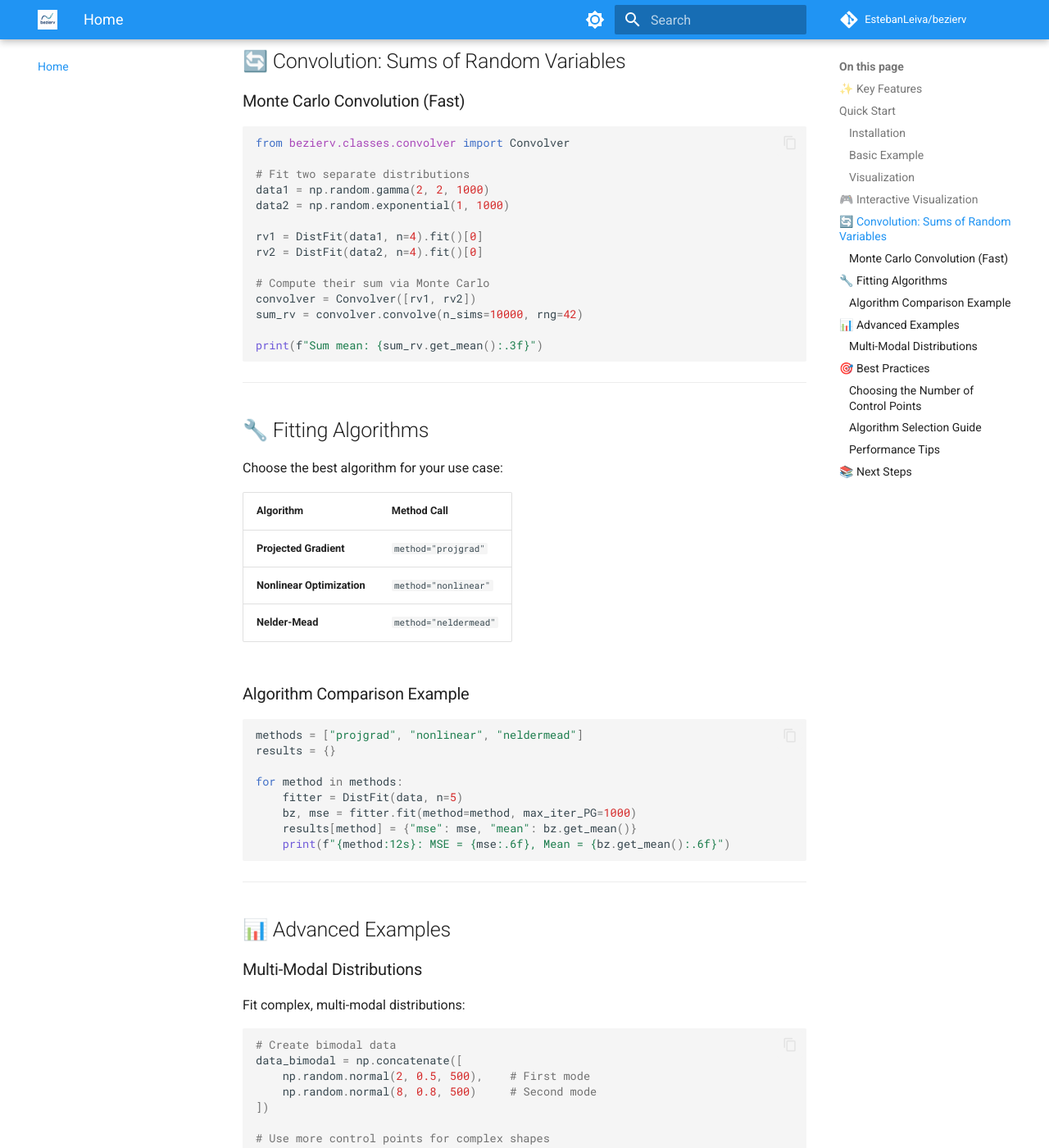
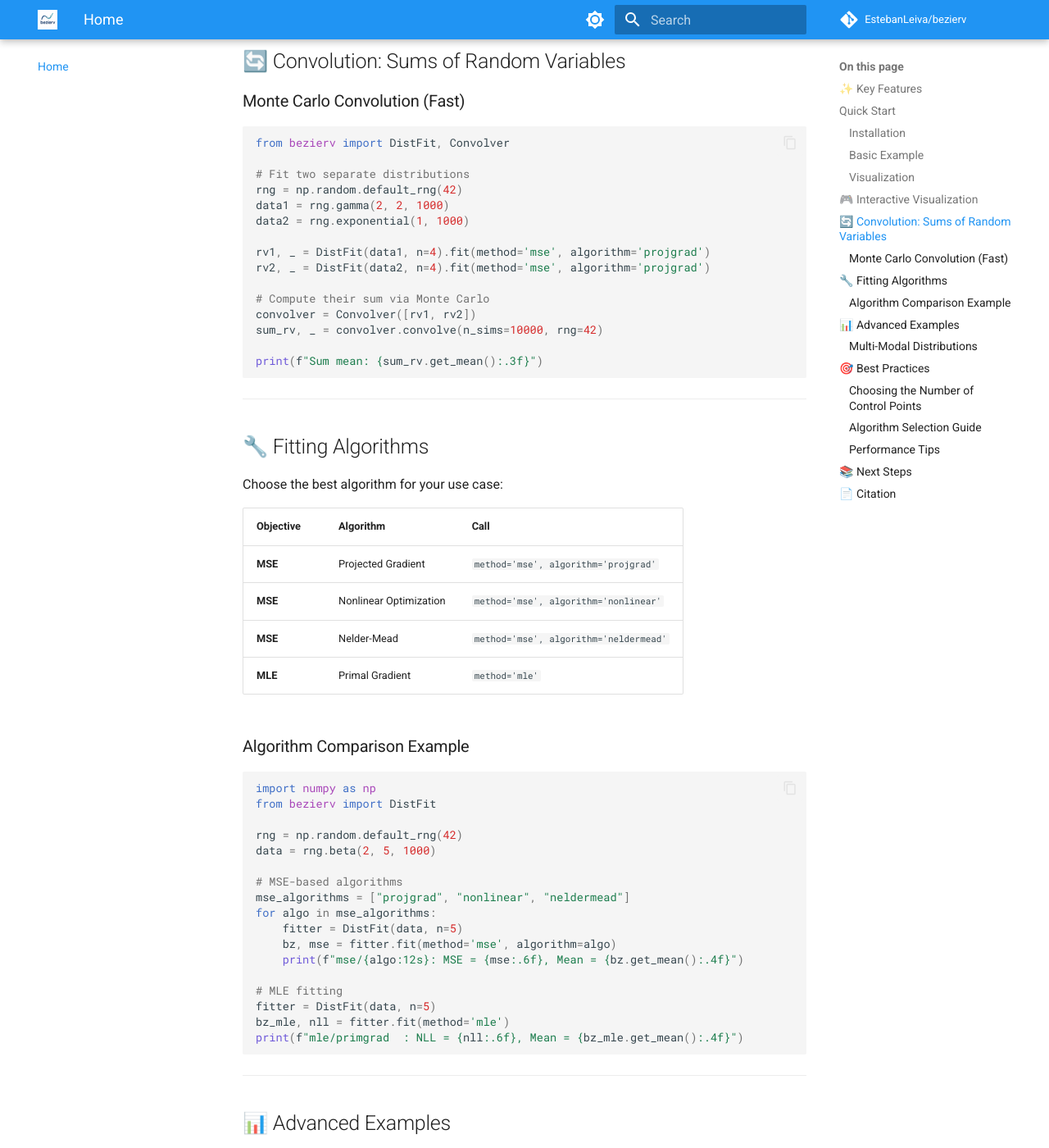
Before and after one commit to EstebanLeiva/bezierv, an MkDocs documentation site: the page built from docs/index.md, in a window 1280 px wide and 1400 px high, scrolled down 2781 px. Shown: the whole window at 82% size. Built offline with MkDocs 1.6.1 and Material for MkDocs 9.7.7, drawn with Linux system fonts in a browser that asks for light colours; comment, search, counter and statistics services are not loaded; some of the changed text lies outside the part shown.

Commit message:
Update documentation

````diff
--- a/bezierv/__init__.py
+++ b/bezierv/__init__.py
@@ -0,0 +1,5 @@
+from bezierv.classes.bezierv import Bezierv
+from bezierv.classes.distfit import DistFit
+from bezierv.classes.convolver import Convolver
+
+__all__ = ["Bezierv", "DistFit", "Convolver"]
--- a/docs/index.md
+++ b/docs/index.md
@@ -14,7 +14,7 @@
 ## ✨ Key Features
 
 - **🎯 Flexible Fitting**: Adapt to any continuous distribution shape
-- **⚡ Multiple Algorithms**: Choose from 4 optimization methods
+- **⚡ Multiple Algorithms**: 3 MSE algorithms (projgrad, nonlinear, neldermead) plus MLE fitting
 - **🔄 Convolution Support**: Compute sums of random variables exactly or via Monte Carlo
 - **🎮 Interactive Tools**: Browser-based curve editor with real-time updates
 - **📊 Rich Visualization**: Built-in plotting for CDFs, PDFs, and control points
@@ -38,15 +38,15 @@ Fit a Bézier distribution to your data in just a few lines:
 
 ```python
 import numpy as np
-from bezierv.classes.distfit import DistFit
+from bezierv import DistFit
 
 # Generate sample data (replace with your own)
-np.random.seed(42)
-data = np.random.beta(2, 5, 1000)  # Skewed distribution
+rng = np.random.default_rng(42)
+data = rng.beta(2, 5, 1000)  # Skewed distribution
 
 # Fit Bézier distribution
 fitter = DistFit(data, n=5)  # 5 control segments (6 control points)
-bezier_rv, mse = fitter.fit(method="projgrad")
+bezier_rv, mse = fitter.fit(method='mse', algorithm='projgrad')
 
 print(f"Fit completed with MSE: {mse:.6f}")
 
@@ -121,18 +121,19 @@ This opens an interactive tool in your browser where you can:
 ### Monte Carlo Convolution (Fast)
 
 ```python
-from bezierv.classes.convolver import Convolver
+from bezierv import DistFit, Convolver
 
 # Fit two separate distributions
-data1 = np.random.gamma(2, 2, 1000)
-data2 = np.random.exponential(1, 1000)
+rng = np.random.default_rng(42)
+data1 = rng.gamma(2, 2, 1000)
+data2 = rng.exponential(1, 1000)
 
-rv1 = DistFit(data1, n=4).fit()[0]
-rv2 = DistFit(data2, n=4).fit()[0]
+rv1, _ = DistFit(data1, n=4).fit(method='mse', algorithm='projgrad')
+rv2, _ = DistFit(data2, n=4).fit(method='mse', algorithm='projgrad')
 
 # Compute their sum via Monte Carlo
 convolver = Convolver([rv1, rv2])
-sum_rv = convolver.convolve(n_sims=10000, rng=42)
+sum_rv, _ = convolver.convolve(n_sims=10000, rng=42)
 
 print(f"Sum mean: {sum_rv.get_mean():.3f}")
 ```
@@ -143,23 +144,33 @@ print(f"Sum mean: {sum_rv.get_mean():.3f}")
 
 Choose the best algorithm for your use case:
 
-| Algorithm | Method Call |
-|-----------|-------------|
-| **Projected Gradient** | `method="projgrad"` |
-| **Nonlinear Optimization** | `method="nonlinear"` |
-| **Nelder-Mead** | `method="neldermead"` |
+| Objective | Algorithm | Call |
+|-----------|-----------|------|
+| **MSE** | Projected Gradient | `method='mse', algorithm='projgrad'` |
+| **MSE** | Nonlinear Optimization | `method='mse', algorithm='nonlinear'` |
+| **MSE** | Nelder-Mead | `method='mse', algorithm='neldermead'` |
+| **MLE** | Primal Gradient | `method='mle'` |
 
 ### Algorithm Comparison Example
 
 ```python
-methods = ["projgrad", "nonlinear", "neldermead"]
-results = {}
+import numpy as np
+from bezierv import DistFit
 
-for method in methods:
+rng = np.random.default_rng(42)
+data = rng.beta(2, 5, 1000)
+
+# MSE-based algorithms
+mse_algorithms = ["projgrad", "nonlinear", "neldermead"]
+for algo in mse_algorithms:
     fitter = DistFit(data, n=5)
-    bz, mse = fitter.fit(method=method, max_iter_PG=1000)
-    results[method] = {"mse": mse, "mean": bz.get_mean()}
-    print(f"{method:12s}: MSE = {mse:.6f}, Mean = {bz.get_mean():.6f}")
+    bz, mse = fitter.fit(method='mse', algorithm=algo)
+    print(f"mse/{algo:12s}: MSE = {mse:.6f}, Mean = {bz.get_mean():.4f}")
+
+# MLE fitting
+fitter = DistFit(data, n=5)
+bz_mle, nll = fitter.fit(method='mle')
+print(f"mle/primgrad  : NLL = {nll:.6f}, Mean = {bz_mle.get_mean():.4f}")
 ```
 
 ---
@@ -179,7 +190,7 @@ data_bimodal = np.concatenate([
 
 # Use more control points for complex shapes
 fitter = DistFit(data_bimodal, n=10)
-bimodal_rv, mse = fitter.fit(method="nonlinear")
+bimodal_rv, mse = fitter.fit(method='mse', algorithm='nonlinear')
 
 # Visualize the complex fit
 bimodal_rv.plot_pdf()
@@ -200,17 +211,19 @@ bimodal_rv.plot_pdf()
 
 ### Algorithm Selection Guide
 
-1. **Start with `projgrad`** - fastest and works well for most cases
-2. **Try `nonlinear`** if you need highest accuracy and can afford to fail
+1. **Start with `method='mse', algorithm='projgrad'`** - fastest, works well for most cases
+2. **Try `method='mse', algorithm='nonlinear'`** if you need highest MSE accuracy
+3. **Use `method='mle'`** to fit by maximum likelihood (returns NLL instead of MSE)
 
 ### Performance Tips
 
 ```python
 # For large datasets, consider subsampling for initial fit
 if len(data) > 10000:
-    subset = np.random.choice(data, 5000, replace=False)
+    rng = np.random.default_rng(42)
+    subset = rng.choice(data, 5000, replace=False)
     fitter = DistFit(subset, n=5)
-    quick_fit, _ = fitter.fit(method="projgrad")
+    quick_fit, _ = fitter.fit(method='mse', algorithm='projgrad')
 ```
 
 ---
@@ -222,3 +235,18 @@ if len(data) > 10000:
 - **[🐛 Issues](https://github.com/EstebanLeiva/bezierv/issues)** - Report bugs or request features
 
 ---
+
+## 📄 Citation
+
+If you use **bezierv** in your research, please cite the accompanying paper (forthcoming on arXiv):
+
+```bibtex
+@article{leiva2026bezierv,
+  title   = {Computational Framework for {B\'{e}zier} Distributions},
+  author  = {Leiva, Esteban and Medaglia, Andr\'{e}s L. and Zuluaga, Luis F.},
+  year    = {2026},
+  note    = {Manuscript under review}
+}
+```
+
+---
````
Also changed, not shown: other parts of docs/index.md (+2 -2 lines).
